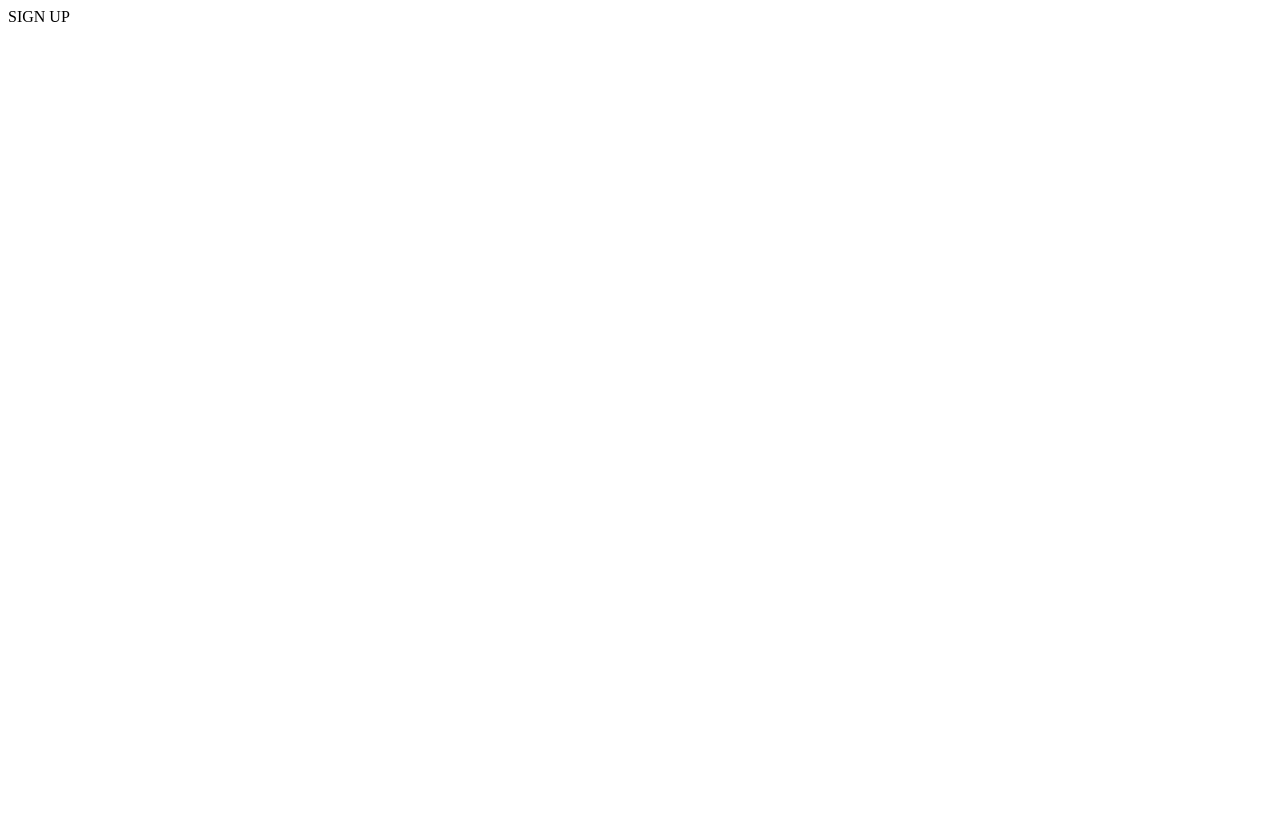
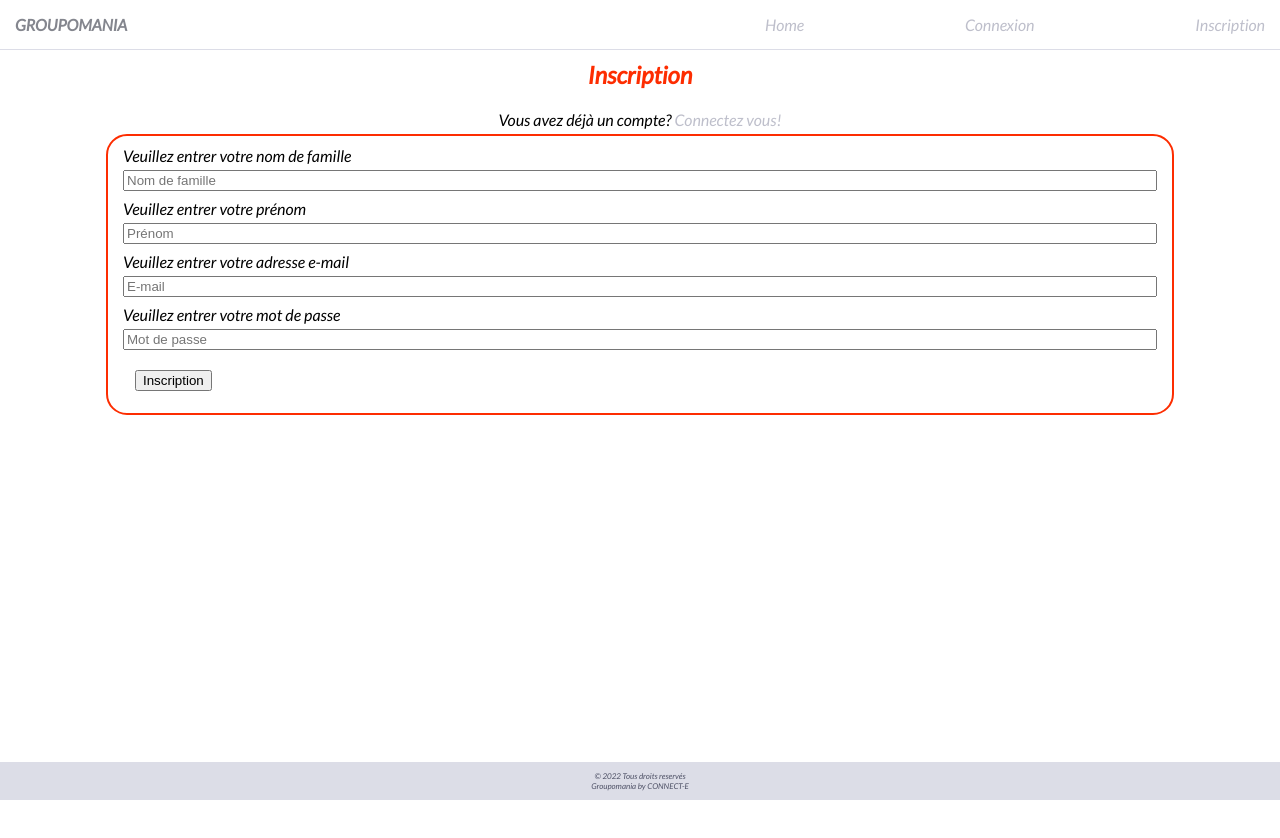
Before and after one commit to Halcisse/Groupomania_V2_P6_HalimatouCisse, a Vue app in the folder groupomania_vuejs/: page /signup in a window 1280 px wide. Before the commit the page ends 808 px from the top, so only its background shows below. Built offline with nearby package versions, Linux system fonts and the light colour scheme.

Commit message:
Signup - html et css en cours

```diff
--- a/groupomania_vuejs/src/components/FooterBar.vue
+++ b/groupomania_vuejs/src/components/FooterBar.vue
@@ -11,7 +11,7 @@ export default {
 };
 </script>
 
-<style>
+<style scoped>
 .footer {
   position: fixed;
   left: 0;
@@ -22,7 +22,7 @@ export default {
   font-family: "Lato", sans-serif;
   font-size: 8px;
   color: #4e5166;
-
   background-color: #dcdde7;
+  margin: 0;
 }
 </style>
--- a/groupomania_vuejs/src/components/Home/HomeHeader.vue
+++ b/groupomania_vuejs/src/components/Home/HomeHeader.vue
@@ -17,15 +17,12 @@ export default {
 
 <style>
 .header {
-  position: fixed;
+  position: absolute;
   left: 0;
   right: 0;
   top: 0;
-  padding: 5px;
+  padding: 15px;
   border-bottom: solid 1px #dcdde7;
-  /* background-color: blue; */
-  margin-bottom: 55px;
-
   display: flex;
   align-items: center;
   justify-content: space-between;
--- a/groupomania_vuejs/src/views/HomePage.vue
+++ b/groupomania_vuejs/src/views/HomePage.vue
@@ -1,7 +1,6 @@
 <template>
+  <HomeHeader /> <br />
   <div class="home">
-    <HomeHeader /> <br />
-
     <div class="home-pic">
       <img
         src="../assets/groupo-img.jpg"
@@ -9,9 +8,8 @@
       />
       <h1>Rejoignez la communauté Groupomania!</h1>
     </div>
-
-    <FooterBar />
   </div>
+  <FooterBar />
 </template>
 
 <script>
@@ -31,9 +29,9 @@ export default {
   align-items: center;
   justify-content: center;
   /* background-color: red; */
-  height: 70%;
   color: #fd2d01;
   font-family: "Lato", sans-serif;
+  background-size: 100%;
 }
 .home-pic {
   display: flex;
@@ -44,10 +42,8 @@ export default {
 h1 {
   text-shadow: 2px 2px 4px #edeaea;
 }
-/* img {
-  position: absolute;
-  bottom: 29px;
+img {
+  margin-top: 45px;
   object-fit: cover;
-  width: 100%;
-} */
+}
 </style>
--- a/groupomania_vuejs/src/views/Signup.vue
+++ b/groupomania_vuejs/src/views/Signup.vue
@@ -1,9 +1,204 @@
 <template>
-  <div>SIGN UP</div>
+  <HomeHeader />
+  <div id="inscription_card">
+    <div id="title">
+      <h2>Inscription</h2>
+      <p>
+        Vous avez déjà un compte?
+        <router-link to="/login">Connectez vous!</router-link>
+      </p>
+      <p v-if="errors.length">
+        <b>Merci de corriger les erreurs suivantes</b>
+      </p>
+
+      <!-- <ul>
+        <li class="champError" v-for="error in errors">{{ error }}</li>
+      </ul> -->
+    </div>
+    <form @submit.prevent="signup" id="formulaire">
+      <div class="champ_formulaire">
+        <label for="lastName">Veuillez entrer votre nom de famille</label>
+        <input
+          type="text"
+          name="lastName"
+          id="lastName"
+          placeholder="Nom de famille"
+          v-model="user.lastName"
+          required
+        />
+      </div>
+      <div class="champ_formulaire">
+        <label for="firstName">Veuillez entrer votre prénom</label>
+        <input
+          type="text"
+          name="firstName"
+          id="firstName"
+          placeholder="Prénom"
+          v-model="user.firstName"
+          required
+        />
+      </div>
+      <div class="champ_formulaire">
+        <label for="email">Veuillez entrer votre adresse e-mail</label>
+        <input
+          type="email"
+          name="email"
+          id="email"
+          placeholder="E-mail"
+          v-model="user.email"
+          required
+        />
+      </div>
+      <div class="champ_formulaire">
+        <label for="password">Veuillez entrer votre mot de passe</label>
+        <input
+          type="password"
+          name="password"
+          id="password"
+          placeholder="Mot de passe"
+          v-model="user.password"
+          required
+        />
+      </div>
+      <button type="submit" id=" btn_inscription">Inscription</button>
+    </form>
+  </div>
+  <FooterBar />
 </template>
 
+<!-- cisse hal test3@groupomania.com Groupomani@123 -->
+
 <script>
+import HomeHeader from "@/components/Home/HomeHeader.vue";
+import FooterBar from "@/components/FooterBar.vue";
 export default {
   name: "SignUp",
+  data() {
+    return {
+      user: {
+        lastName: "",
+        firstName: "",
+        email: "",
+        password: "",
+        isAdmin: false,
+      },
+      errors: [],
+    };
+  },
+  methods: {
+    //on verifie le password
+    signup() {
+      console.log(this.errors);
+      let password = this.user.password;
+      if (!password.isValid) {
+        this.errors.splice(
+          0,
+          1,
+          "Le mot de passe doit avoir  au moins 6 caractères, une majuscule et une minuscule"
+        );
+      }
+      //on verifie l'email
+      let email = this.user.email;
+      let regexpEmail = /^([a-zA-Z0-9]+)@([a-zA-Z0-9]+)\.([a-zA-Z]{2,5})$/;
+      console.log(regexpEmail.test(email));
+      if (regexpEmail.test(email) == false || email == "") {
+        this.errors.splice(
+          0,
+          1,
+          "L'adresse email n'est pas conforme. Ex: test@exemple.com",
+          this.$router.push("/login")
+        );
+      }
+      //on verifie le nom
+      let lastName = this.user.lastName;
+      let regexplastName =
+        /^(([A-Za-zÉÈÎÏéèêîïàç]+['.]?[ ]?|[a-zéèêîïàç]+['-]?)+)$/;
+      console.log(regexplastName.test(lastName));
+      if (regexplastName.test(lastName) == false || lastName == "") {
+        this.errors.splice(0, 1, "Merci d'indiquer un Nom conforme");
+      }
+      //on verifie le prenom
+      let firstName = this.user.firstName;
+      let regexpfirstName =
+        /^(([A-Za-zÉÈÎÏéèêîïàç]+['.]?[ ]?|[a-zéèêîïàç]+['-]?)+)$/;
+      console.log(regexpfirstName.test(firstName));
+      if (regexpfirstName.test(firstName) == false || firstName == "") {
+        this.errors.splice(0, 1, "Merci d'indiquer un Prénom conforme");
+      }
+      //on définis le user a envoyer a la bdd
+      let users = { lastName, firstName, email, password };
+      console.log(users);
+      if (
+        regexplastName.test(lastName) == true &&
+        regexpfirstName.test(firstName) == true &&
+        regexpEmail.test(email) == true &&
+        password != ""
+      ) {
+        sessionStorage.setItem("users", JSON.stringify(users));
+        fetch("http://localhost:3000/api/auth/signup", {
+          headers: {
+            Accept: "application/json",
+            "Content-Type": "application/json",
+          },
+          method: "POST",
+          body: JSON.stringify(users),
+        })
+          .then((res) => res.json())
+          .then((data) => {
+            if (data.token && data.token != undefined && data.token != "") {
+              //Si la creation du compte est ok alors les actions si dessous
+              sessionStorage.setItem("token", data.token);
+              this.$router.push("/forum");
+            }
+          })
+          .catch((err) => console.log(err));
+      }
+    },
+  },
+  components: { HomeHeader, FooterBar },
 };
 </script>
+
+<style>
+#inscription_card {
+  margin: 40px 98px;
+}
+
+#title {
+  display: flex;
+  flex-direction: column;
+  justify-content: center;
+  align-items: center;
+}
+
+p,
+h2,
+label {
+  margin-bottom: 5px;
+  font-family: "Lato", sans-serif;
+}
+h2 {
+  color: #fd2d01;
+}
+form {
+  border: 2px solid #fd2d01;
+  border-radius: 21px;
+  padding: 10px 15px;
+}
+.champ_formulaire {
+  display: flex;
+  flex-direction: column;
+  justify-content: center;
+  margin-bottom: 8px;
+}
+
+button {
+  margin: 12px;
+}
+
+.champError {
+  color: red;
+  font-size: smaller;
+  font-style: italic;
+}
+</style>
```
